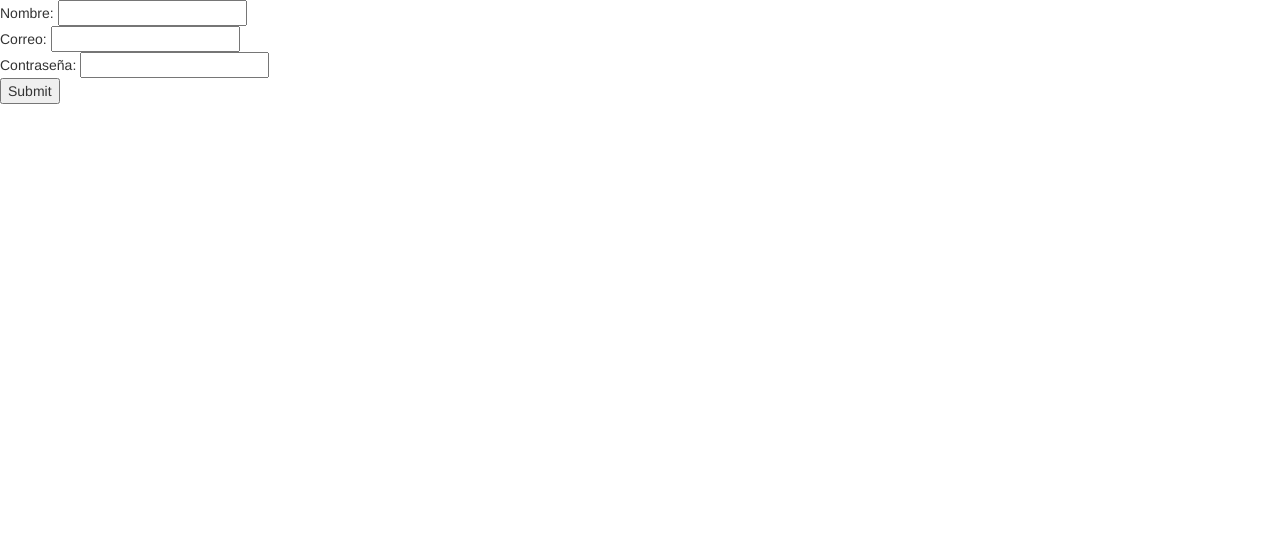
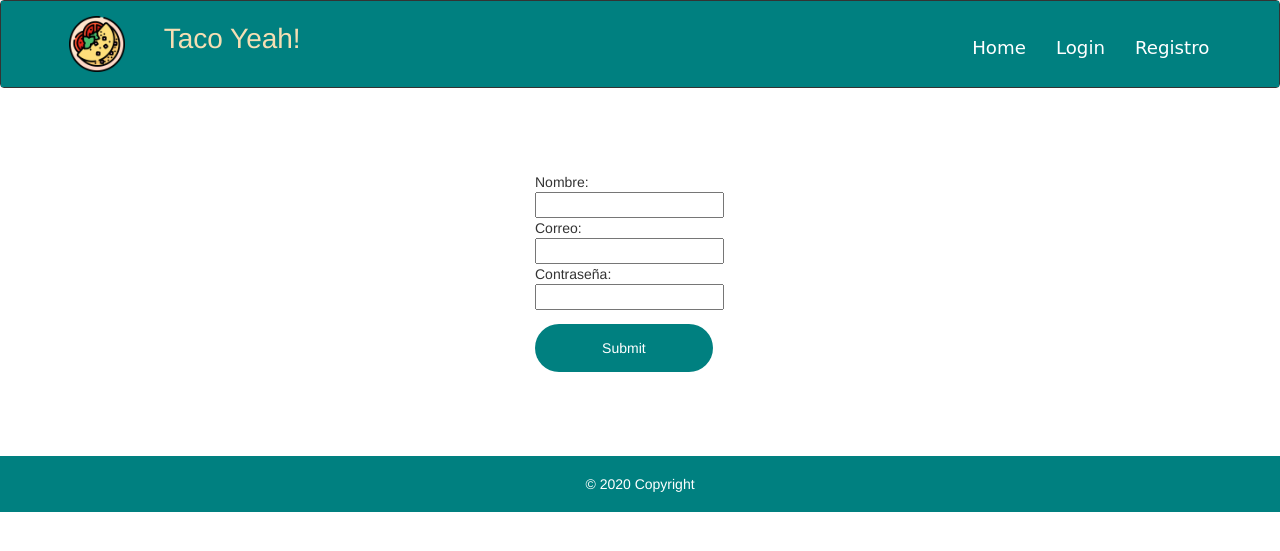
Before and after one commit to tamara96mc/phpRestaurante, a PHP site: page /dev/pages/Register/register.php in a window 1280 px wide. Shown: the top 551 px of the page. Run offline with PHP 8.4, Linux system fonts and the light colour scheme; some libraries are stand-ins or nearby versions.

Commit message:
cambios de estilos

```diff
--- a/pages/Login/Login.php
+++ b/pages/Login/Login.php
@@ -2,7 +2,7 @@
 
 include '../../template/Header/header.php';
 ?>
-    <form action="action_login.php" method="post">
+    <form class="register-form" action="action_login.php" method="post">
         <div>Nombre: <input type="text" name="nombre"></div>
         <div>Contraseña: <input type="text" name="contraseya"></div>
         <input type="submit">
--- a/pages/Register/Register.php
+++ b/pages/Register/Register.php
@@ -3,7 +3,7 @@
 include '../../template/Header/header.php';
 ?>
 
-    <form action="action_register.php" method="post">
+    <form  class="register-form" action="action_register.php" method="post">
         <div>Nombre: <input type="text" name="nombre"></div>
         <div>Correo: <input type="text" name="correo"></div>
         <div>Contraseña: <input type="text" name="contraseya"></div>
--- /dev/null
+++ b/style.css
@@ -0,0 +1,100 @@
+.page-footer{
+    background-color: rgb(230, 222, 222);
+    height: 4em;
+    position: relative;
+    width: 100%;
+    bottom: 0px;
+    display: flex;
+    align-items: center;
+    justify-content: center;
+}
+.logo{
+width: 2em;
+height: 2em;
+}
+
+.navbar-collapse{
+    border-color: #e7e7e7;
+    background-color: teal;
+    color: white;
+}
+ul.nav.navbar-nav.navbar-right > li > a {
+    color:white
+}
+ ul.nav.navbar-nav.navbar-right {
+    margin-top: 0.4em;
+}
+.container-max-width-400{
+    width: 340px;
+    margin: auto;
+    padding: 3em 0em;
+}
+.home-full-width-back{
+    background-image: url('./images/image.png');
+    width: 100%;
+    height: 100%;
+    background-position-y: bottom;
+}
+a.list-group-item.list-group-item-action {
+    color:white;
+    background-color: teal;
+    letter-spacing: 0.1em;
+}
+li.list-group-item {
+    border: unset;
+}
+
+h1.home-h1 {
+    text-align: center;
+    color: #009c9c;
+}
+.logo-titlelogo {
+    display: flex;
+    color: wheat;
+    align-items: center;
+    width: 11em;
+    justify-content: space-evenly;
+    align-content: center;
+    font-size: 2em;
+}
+p {
+    margin: 0;
+}
+ul.nav.navbar-nav.navbar-right {
+    margin-top: 1.2em;
+    padding-right: 3em;
+    font-size: 1.3em;
+    font-family: cursive;
+}
+
+.navbar {
+margin-bottom: 0em!important;
+}
+li.list-group-item {
+    background-color: unset;
+}
+nav.navbar.navbar-default {
+    border-color: unset;
+}
+
+footer.page-footer.font-small{
+    background-color: teal;
+    color: white;
+}
+
+form.register-form {
+    width: 15em;
+    height: fit-content;
+    margin: auto;
+    padding: 6em 0em;
+}
+input[type="submit"] {
+    width: 12.7em;
+    margin-top: 1em;
+    background-color: teal;
+    border: unset;
+    color: white;
+    font-size: 1em;
+    padding: 1em;
+    border-radius: 5em;
+}
--- a/template/Footer/Footer.php
+++ b/template/Footer/Footer.php
@@ -1,4 +1,12 @@
 <?php
 echo '</body>
+
+<footer class="page-footer font-small ">
+
+  <div class="footer-copyright text-center py-3">© 2020 Copyright
+  </div>
+
+</footer>
+
 </html>';
 ?>
--- a/template/Header/Header.php
+++ b/template/Header/Header.php
@@ -5,11 +5,38 @@ echo '<!DOCTYPE html>
     <meta charset="UTF-8">
     <meta http-equiv="X-UA-Compatible" content="IE=edge">
     <meta name="viewport" content="width=device-width, initial-scale=1.0">
-    <link rel="stylesheet" href="style.css">
+    <link rel="stylesheet" href="../../style.css">
     <link rel="stylesheet" href="https://maxcdn.bootstrapcdn.com/bootstrap/3.3.5/css/bootstrap.min.css">
 <script src="https://ajax.googleapis.com/ajax/libs/jquery/2.1.3/jquery.min.js"></script>
 <script src="https://maxcdn.bootstrapcdn.com/bootstrap/3.3.5/js/bootstrap.min.js"></script>
     <title>Document</title>
+    <nav class="navbar navbar-default" role="navigation">
+    <div class="navbar-header">
+        <button type="button" class="navbar-toggle" data-toggle="collapse" data-target=".navbar-collapse">
+            <span class="icon-bar"></span>
+            <span class="icon-bar"></span>
+            <span class="icon-bar"></span>
+        </button>
+    </div>
+    <div class="navbar-collapse collapse">
+        <ul class="nav navbar-nav navbar-left">
+            <li><a href="../../pages/Home/home.php"><div class="logo-titlelogo"><div><img class="logo" src="../../images/logo.png"/></div><div><p>Taco Yeah!</p></div></div></a></li>
+        </ul>
+        <ul class="nav navbar-nav navbar-center">
+            <li></li>
+
+        </ul>
+        <ul class="nav navbar-nav navbar-right">
+            <li><a href="../../pages/Home/home.php">Home</a></li>
+            <li><a href="../../pages/Login/login.php">Login</a></li>
+            <li><a href="../../pages/Register/register.php">Registro</a></li>
+        </ul>
+    </div>
+</nav>
 </head>
-<body>';
+<body>
+
+'
+
+;
 ?>
```
Also changed, not shown: pages/Home/Home.php (+7 -4 lines), images/image.png (added), images/logo.png (added).
